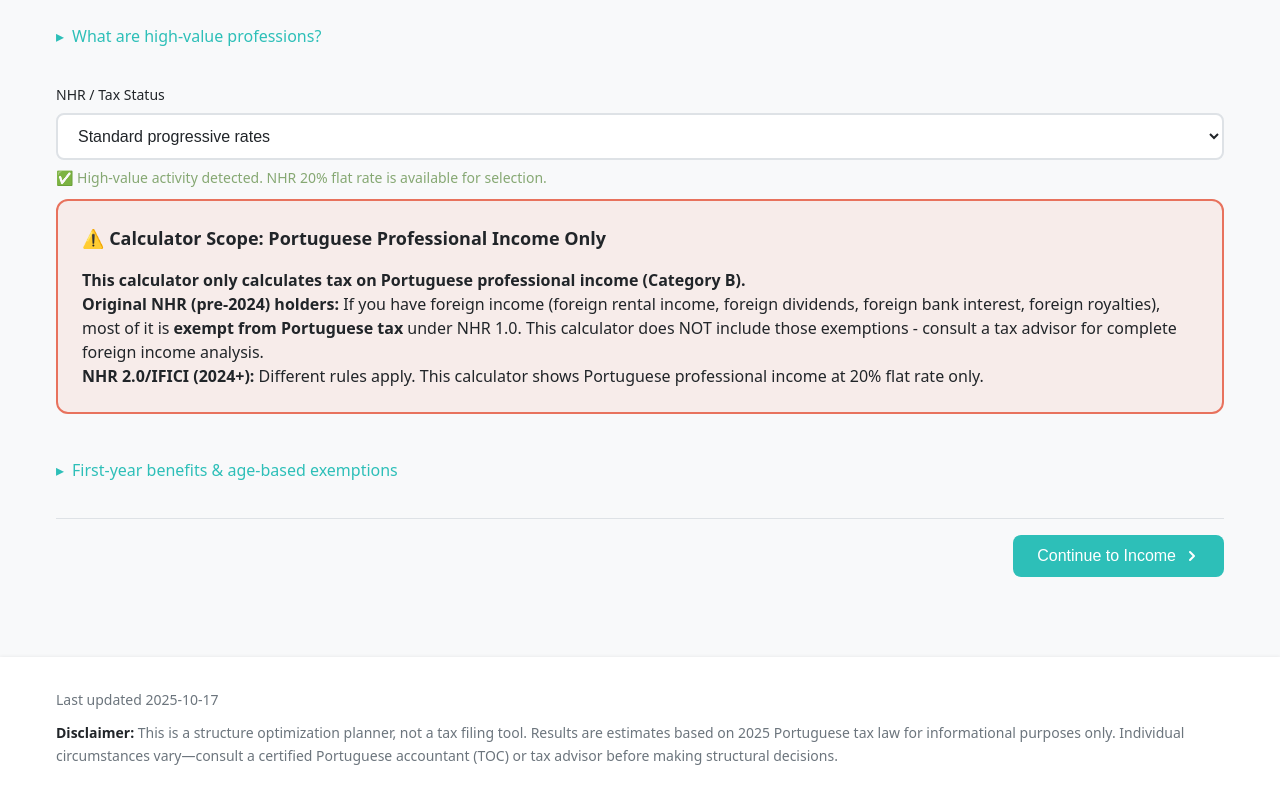
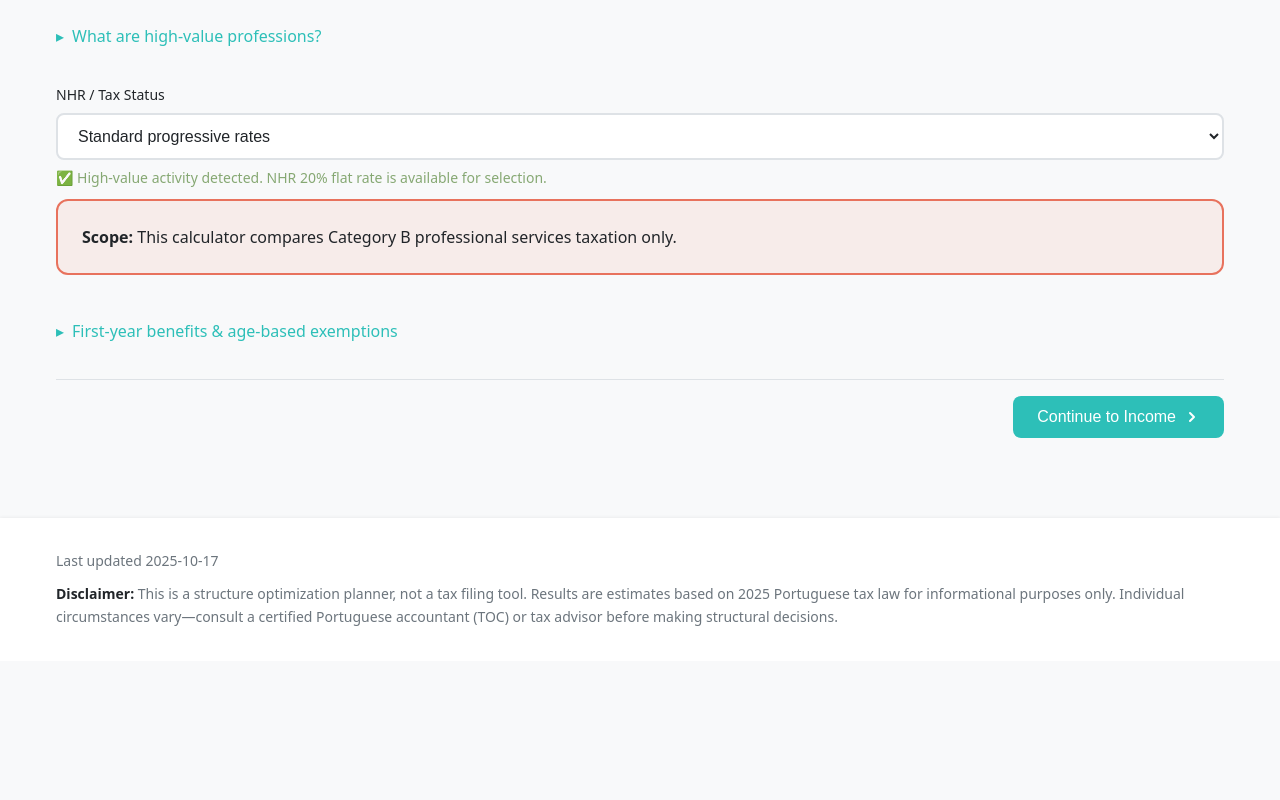
Before and after one commit to 0xferit/take-home-pt, a plain HTML site: page index.html in a window 1280 px wide. Shown: the part 796-1596 px from the top of the page. After the commit the page ends 1457 px from the top, so only its background shows below. Drawn offline with Linux system fonts and the light colour scheme; no server answers.

Commit message:
docs: simplify scope disclaimer (attention is scarce)
Changed from verbose explanation to single line:
"Scope: This calculator compares Category B professional services taxation only."

Removed:
- Why investment income is excluded
- NHR foreign income exemptions note
- IFICI clarifications

Rationale: Attention is scarce. State scope, don't justify.
Full explanation remains in methodology for those who want it.

```diff
--- a/index.html
+++ b/index.html
@@ -125,10 +125,7 @@
                         </select>
                         <p id="nhr-status-note" class="help-text">Select your activity type above to see if NHR 20% flat rate is available.</p>
                         <div class="disclaimer-box" style="margin-top: var(--space-3);">
-                            <h4>⚠️ Calculator Scope: Portuguese Professional Income Only</h4>
-                            <p><strong>This calculator only calculates tax on Portuguese professional income (Category B).</strong></p>
-                            <p><strong>Original NHR (pre-2024) holders:</strong> If you have foreign income (foreign rental income, foreign dividends, foreign bank interest, foreign royalties), most of it is <strong>exempt from Portuguese tax</strong> under NHR 1.0. This calculator does NOT include those exemptions - consult a tax advisor for complete foreign income analysis.</p>
-                            <p><strong>NHR 2.0/IFICI (2024+):</strong> Different rules apply. This calculator shows Portuguese professional income at 20% flat rate only.</p>
+                            <p><strong>Scope:</strong> This calculator compares Category B professional services taxation only.</p>
                         </div>
                         <div id="nhr-irs-jovem-warning" class="alert alert--warning" style="display: none; margin-top: var(--space-3);">
                             ⚠️ <strong>NHR disabled:</strong> You have selected IRS Jovem. NHR and IRS Jovem are mutually exclusive benefits - you can only use one.
```
